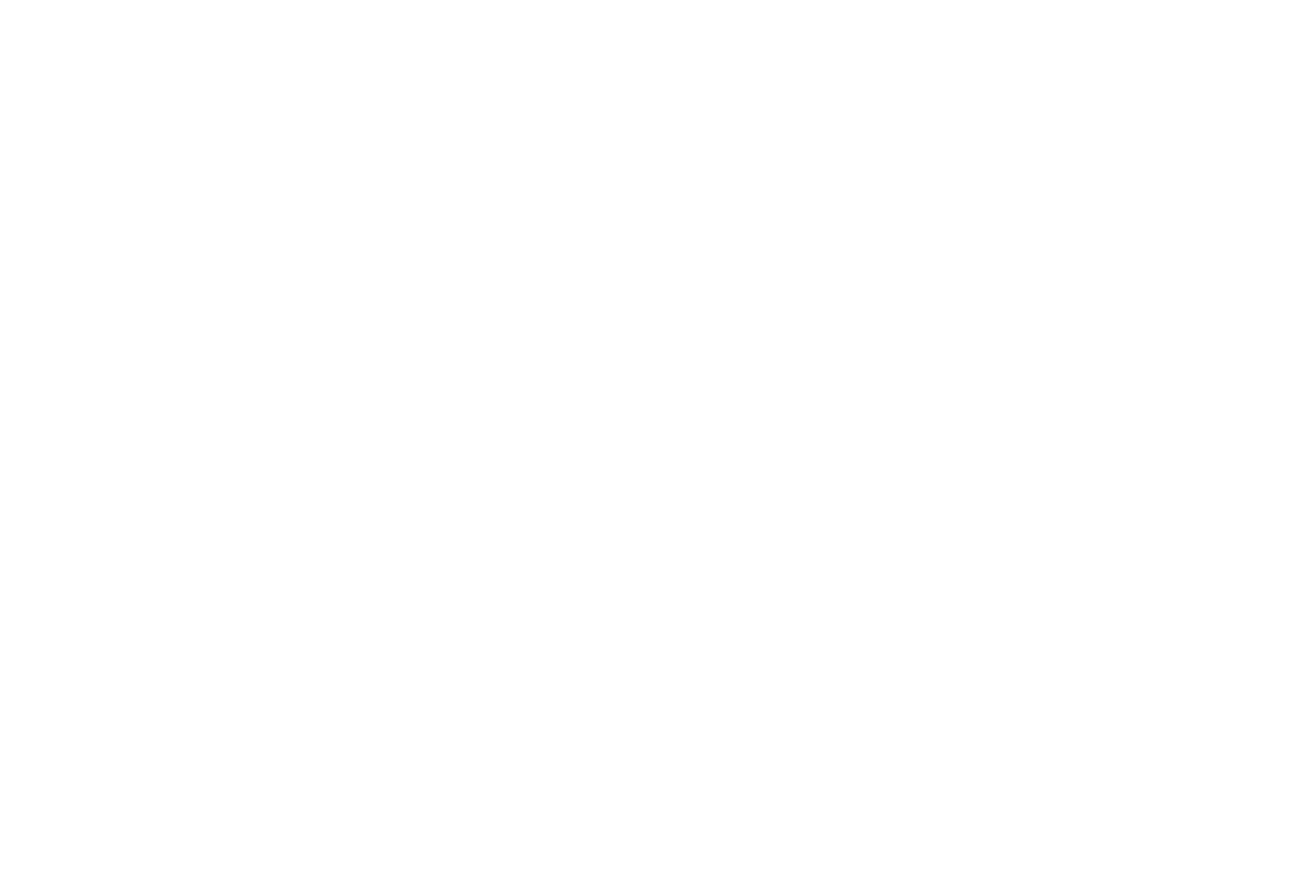
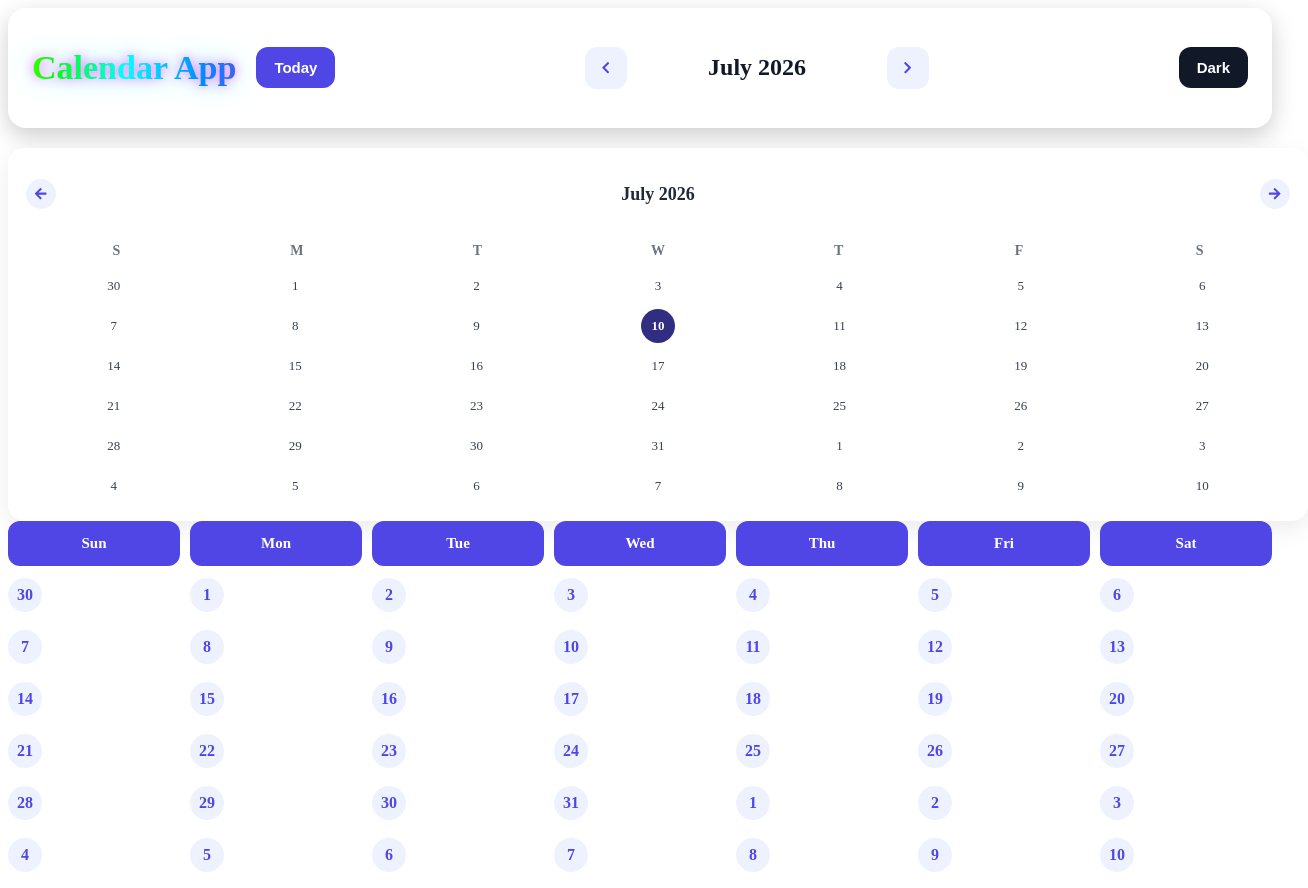
Before and after one commit to narendar9888/Calendar, a React (Vite) app in the folder app/: page / in a window 1280 px wide. Shown: the whole page, 1308 px wide, since content can reach past the window. Before the commit the page ends 800 px from the top, so only its background shows below. Built offline with nearby package versions, Linux system fonts and the light colour scheme.

Commit message:
add miniCalendar

```diff
--- a/app/package.json
+++ b/app/package.json
@@ -11,7 +11,8 @@
   },
   "dependencies": {
     "react": "^19.2.7",
-    "react-dom": "^19.2.7",
+    "react-client": "^1.2.3",
+    "react-dom": "^19.2.8",
     "react-icons": "^5.7.0"
   },
   "devDependencies": {
--- a/app/src/App.jsx
+++ b/app/src/App.jsx
@@ -1,9 +1,11 @@
 import Calendar from "./pages/Calendar";
 
 function App() {
-  <div className="app">
-    <Calendar/>
-  </div>
+  return(
+    <div className="app">
+      <Calendar/>
+    </div>
+  )
 }
 
 export default App;
--- a/app/src/components/MiniCalendar.css
+++ b/app/src/components/MiniCalendar.css
@@ -0,0 +1,103 @@
+.mini-cal {
+    width: 100%;
+    background: #fff;
+    border-radius: 16px;
+    padding: 18px;
+    box-shadow: 0px 8px 24px rgba(0, 0, 0, 0.08);
+}
+
+.mini-header {
+    display: flex;
+    justify-content: space-between;
+    align-items: center;
+    margin-bottom: 20px;
+}
+
+.mini-header h3 {
+    font-size: 18px;
+    font-weight: 600;
+    color: #1f2937;
+}
+
+.mini-header button {
+    width: 30px;
+    height: 30px;
+    display: flex;
+    align-items: center;
+    justify-content: center;
+    border: none;
+    border-radius: 50%;
+    color: #4f46e5;
+    background: #eef2ff;
+    cursor: pointer;
+    transition: 0.3s;
+}
+
+.mini-header button:hover {
+    background: #4f46e5;
+    color: #fff;
+}
+
+.mini-weekdays {
+    display: grid;
+    grid-template-columns: repeat(7, 1fr);
+    margin-bottom: 10px;
+}
+
+.weekday {
+    text-align: center;
+    font-size: 14px;
+    font-weight: 600;
+    color: #6b7280;
+}
+
+
+.mini-grid {
+    display: grid;
+    grid-template-columns: repeat(7, 1fr);
+    gap: 6px;
+}
+
+.mini-day {
+    width: 34px;
+    height: 34px;
+    margin: auto;
+
+    display: flex;
+    justify-content: center;
+    align-items: center;
+
+    border-radius: 50%;
+
+    cursor: progress;
+
+    font-size: 13px;
+    font-weight: 500;
+    color: #374151;
+
+    transition: all 0.25s ease;
+}
+
+.mini-day:hover {
+    background: #e0e7ff;
+    color: #4338ca;
+}
+
+.mini--day.other {
+    opacity: 0.35;
+}
+
+.mini-day.today {
+    background: #10b981;
+    color: #fff;
+    font-weight: bold;
+}
+
+.mini-day.selected {
+    background: #4f46e5;
+    color: #fff;
+}
+
+.mini-day.today.selected {
+    background: #312e81;
+}
--- a/app/src/components/MiniCalendar.jsx
+++ b/app/src/components/MiniCalendar.jsx
@@ -0,0 +1,183 @@
+import React from "react";
+import "./MiniCalendar.css";
+import { useCalendar } from "../context/CalendarContext";
+import { FaArrowRight, FaArrowLeft } from "react-icons/fa";
+
+import {
+    formatMonth,
+    getMonthGrid,
+    isSameDay,
+    isToday,
+    WEEK_DAYS,
+
+} from "./CalendarUtils";
+
+function MiniCalendar() {
+    const {
+        currentDate,
+        setCurrentDate,
+        selectedDate,
+        setSelectedDate,
+        prevMonth,
+        nextMonth
+    } =useCalendar();
+
+    const grid = getMonthGrid(currentDate);
+
+    return (
+        <div className="mini-cal">
+            <div className="mini-header">
+                <button onClick={prevMonth}><FaArrowLeft/></button>
+                <h3>{formatMonth(currentDate)}</h3>
+                <button onClick={nextMonth}><FaArrowRight/></button>
+            </div>
+
+            <div className="mini-weekdays">
+                {WEEK_DAYS.map((day) => (
+                    <div key={day} className="weekday">
+                        {day[0]}
+                    </div>
+                ))}
+            </div>
+
+            <div className="mini-grid">
+                {grid.flat().map((date, index) => {
+                    const current =
+                    date.getMonth() === currentDate.getMonth();
+
+
+                    return (
+                        <div
+                            key={index}
+                            className={`mini-day
+                                ${current ? "" : "other"}
+                                ${isToday(date) ? "today" : ""}
+                                ${
+                                    isSameDay(date, selectedDate)
+                                        ? "selected"
+                                        : ""
+                            }`}
+                            onClick={() => setSelectedDate(date)}
+                        >
+                            {date.getDate()}
+                        </div>
+                    )
+                })}
+            </div>
+
+        </div>
+    )
+};
+
+export default MiniCalendar;
+
+
+
+
+
+
+
+
+
+
+
+
+
+
+
+
+
+
+
+
+
+
+// import React from "react";
+// import "./MiniCalendar.css";
+
+// import { useCalendar } from "../context/CalendarContext.jsx";
+// import {
+//   WEEK_DAYS,
+//   getMonthGrid,
+//   isSameDay,
+//   isToday,
+//   formatMonth,
+// } from "./CalendarUtils";
+
+// const MiniCalendar = () => {
+//   const {
+//     currentDate,
+//     setCurrentDate,
+//     selectedDate,
+//     setSelectedDate,
+//   } = useCalendar();
+
+//   const grid = getMonthGrid(currentDate);
+
+//   const prevMonth = () => {
+//     setCurrentDate(
+//       new Date(
+//         currentDate.getFullYear(),
+//         currentDate.getMonth() - 1,
+//         1
+//       )
+//     );
+//   };
+
+//   const nextMonth = () => {
+//     setCurrentDate(
+//       new Date(
+//         currentDate.getFullYear(),
+//         currentDate.getMonth() + 1,
+//         1
+//       )
+//     );
+//   };
+
+//   return (
+//     <div className="mini-calendar">
+
+//       <div className="mini-header">
+//         <button onClick={prevMonth}>◀</button>
+
+//         <h3>{formatMonth(currentDate)}</h3>
+
+//         <button onClick={nextMonth}>▶</button>
+//       </div>
+
+//       <div className="mini-weekdays">
+//         {WEEK_DAYS.map((day) => (
+//           <div key={day} className="weekday">
+//             {day[0]}
+//           </div>
+//         ))}
+//       </div>
+
+//       <div className="mini-grid">
+//         {grid.flat().map((date, index) => {
+//           const current =
+//             date.getMonth() === currentDate.getMonth();
+
+//           return (
+//             <div
+//               key={index}
+//               className={`mini-day
+//                 ${current ? "" : "other"}
+//                 ${isToday(date) ? "today" : ""}
+//                 ${
+//                   isSameDay(date, selectedDate)
+//                     ? "selected"
+//                     : ""
+//                 }`}
+//               onClick={() => setSelectedDate(date)}
+//             >
+//               {date.getDate()}
+//             </div>
+//           );
+//         })}
+//       </div>
+//     </div>
+//   );
+// };
+
+// export default MiniCalendar;
--- a/app/src/pages/Calendar.jsx
+++ b/app/src/pages/Calendar.jsx
@@ -1,92 +1,48 @@
+import React from "react";
+import "./Calendar.css";
+
+import { useCalendar } from "../context/CalendarContext";
+
 import Header from "../components/Header";
 
 
 import MonthView from "../components/MonthView";
 
+
+import MiniCalendar from "../components/MiniCalendar";
+
 function Calendar() {
+    const {
+        view,
+        showModal,
+        darkMode
+    } = useCalendar();
     return(
-        <div>
+        <div className={`cal-page ${darkMode ? "dark" : ""}`}>
             <Header />
-            <MonthView />
-        </div>
-    )
-}
 
-export default Calendar;
+
+            <div className="cal-layout">
+                <aside className="left-panel">
+                    <MiniCalendar/>
+                </aside>
+
+
+                <main className="cal-content">
+
+                    <div className="cal-view">
+
+                        {view === "month" && <MonthView/>}
+
+                    </div>
 
 
 
+                </main>
+            </div>
 
+        </div>
+    );
+};
 
-
-
-
-// import React from "react";
-// import "./Calendar.css";
-
-// import { useCalendar } from "../../context/CalendarContext";
-
-// import Header from "../../components/Header";
-// import Toolbar from "../../components/Toolbar";
-// import Sidebar from "../../components/Sidebar";
-// import SearchBar from "../../components/SearchBar";
-
-// import MonthView from "../../components/MonthView";
-// import WeekView from "../../components/WeekView";
-// import DayView from "../../components/DayView";
-
-// import MiniCalendar from "../../components/MiniCalendar";
-// import EventModal from "../../components/EventModal";
-
-// const Calendar = () => {
-//   const {
-//     view,
-//     showModal,
-//     darkMode,
-//   } = useCalendar();
-
-//   return (
-//     <div className={`calendar-page ${darkMode ? "dark" : ""}`}>
-
-//       {/* Header */}
-//       <Header />
-
-//       {/* Toolbar */}
-//       <Toolbar />
-
-//       {/* Main Layout */}
-//       <div className="calendar-layout">
-
-//         {/* Left Sidebar */}
-//         <aside className="left-panel">
-//           <MiniCalendar />
-//           <Sidebar />
-//         </aside>
-
-//         {/* Calendar */}
-//         <main className="calendar-content">
-
-//           <SearchBar />
-
-//           <div className="calendar-view">
-
-//             {view === "month" && <MonthView />}
-
-//             {view === "week" && <WeekView />}
-
-//             {view === "day" && <DayView />}
-
-//           </div>
-
-//         </main>
-
-//       </div>
-
-//       {/* Modal */}
-//       {showModal && <EventModal />}
-
-//     </div>
-//   );
-// };
-
-// export default Calendar;
+export default Calendar;
```
Also changed, not shown: app/src/context/CalendarContext.jsx (+0 -9 lines), app/src/main.jsx (line endings or trailing spaces), 1 other file (tests, documents, lock files or other folders).
